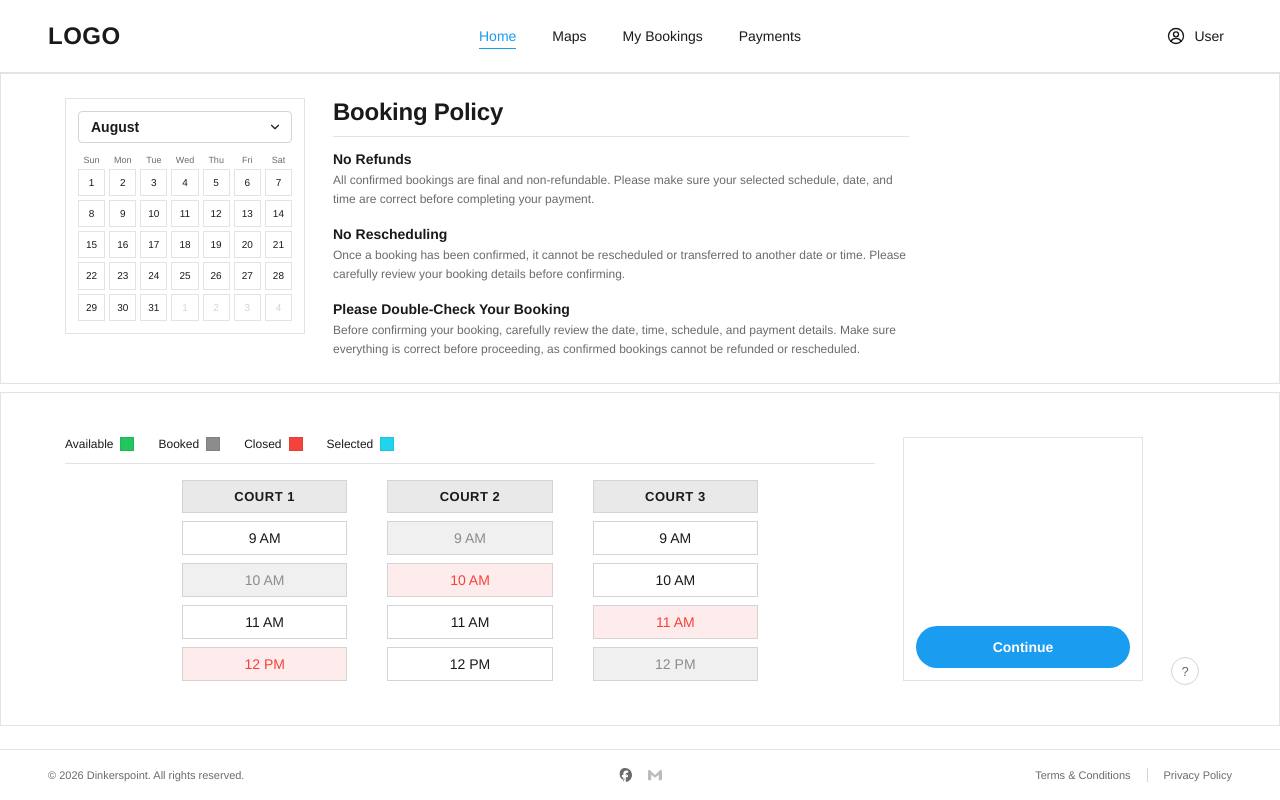
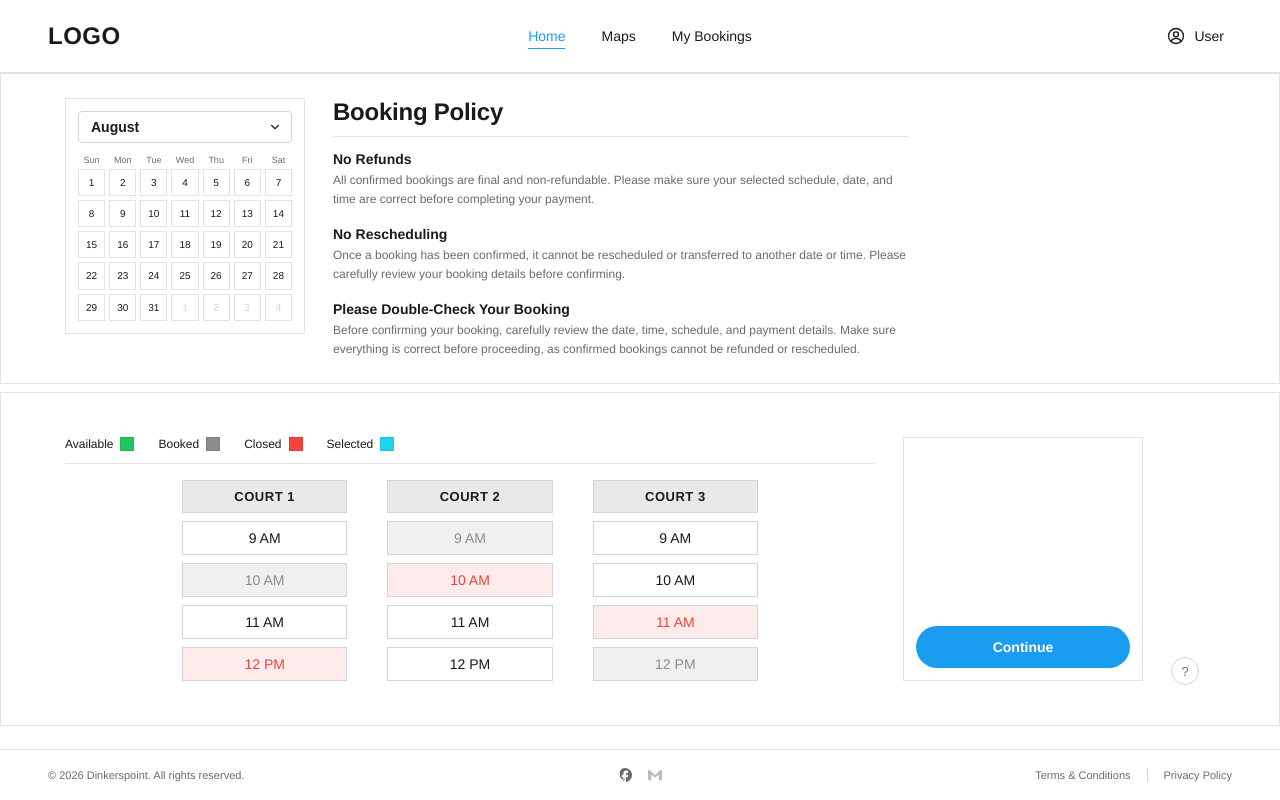
Before and after one commit to cccabalde-lab/dinkerspoint-fe, an Angular app: page / in a window 1280 px wide. Built offline with nearby package versions, Linux system fonts and the light colour scheme.

Commit message:
refactor: remove payments nav link

```diff
--- a/src/app/app.routes.ts
+++ b/src/app/app.routes.ts
@@ -38,7 +38,7 @@ export const routes: Routes = [
         (m) => m.BookingDetailsComponent
       )
   },
-  // Maps and Payments ship in their own feature branches. Until then the header
-  // links still resolve instead of throwing, and land back on the home page.
+  // Maps ships in its own feature branch. Until then the header link still
+  // resolves instead of throwing, and lands back on the home page.
   { path: '**', redirectTo: '' }
 ];
--- a/src/app/shared/components/site-header/site-header.component.ts
+++ b/src/app/shared/components/site-header/site-header.component.ts
@@ -23,9 +23,7 @@ export class SiteHeaderComponent {
   protected readonly links: readonly NavLink[] = [
     { label: 'Home', path: '/' },
     { label: 'Maps', path: '/maps' },
-    { label: 'My Bookings', path: '/bookings', exact: false },
-    // TODO: point at the payments screen once that feature exists.
-    { label: 'Payments', path: '/payments' }
+    { label: 'My Bookings', path: '/bookings', exact: false }
   ];
 
   protected readonly isAuthenticated = this.auth.isAuthenticated;
```
